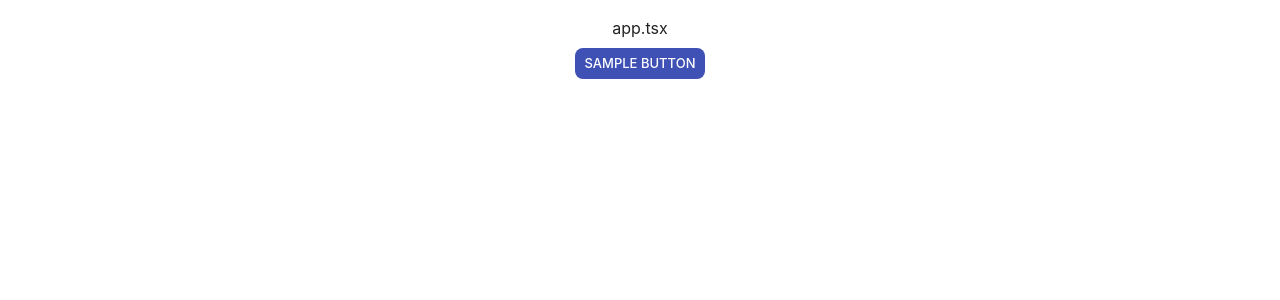
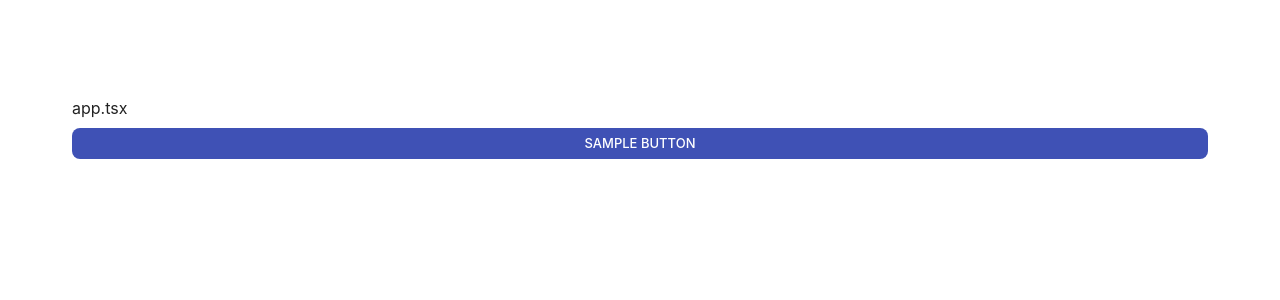
Before and after one commit to unfrl/usufruct, a React (Vite) app in the folder packages/web/: page / in a window 1280 px wide. Shown: the top 300 px of the page. Built offline with nearby package versions, Linux system fonts and the light colour scheme.

Commit message:
add content layout component

```diff
--- a/packages/web/src/app.tsx
+++ b/packages/web/src/app.tsx
@@ -1,5 +1,4 @@
 import {
-  Box,
   Button,
   CssBaseline,
   ThemeProvider,
@@ -8,6 +7,7 @@ import {
 } from '@mui/material';
 import { createTheme } from '@mui/material/styles';
 
+import { Content } from './components';
 import { getThemedComponents, getThemeOptions } from './config';
 
 export const App = () => {
@@ -19,14 +19,7 @@ export const App = () => {
   return (
     <ThemeProvider theme={theme}>
       <CssBaseline />
-      <Box
-        sx={{
-          padding: 2,
-          display: 'flex',
-          flexDirection: 'column',
-          alignItems: 'center',
-        }}
-      >
+      <Content>
         <Typography>app.tsx</Typography>
         <Button
           color="primary"
@@ -36,7 +29,7 @@ export const App = () => {
         >
           Sample Button
         </Button>
-      </Box>
+      </Content>
     </ThemeProvider>
   );
 };
--- /dev/null
+++ b/packages/web/src/components/index.ts
@@ -0,0 +1 @@
+export * from './layout';
--- /dev/null
+++ b/packages/web/src/components/layout/content.tsx
@@ -0,0 +1,38 @@
+import React from 'react';
+import { Container, styled } from '@mui/material';
+
+const ToolbarOffset = styled('div')(({ theme }) => ({
+  ...theme.mixins.toolbar,
+}));
+
+const StyledContent = styled('div')(({ theme }) => ({
+  display: 'flex',
+  flexDirection: 'column',
+  flexGrow: 1,
+  padding: theme.spacing(4),
+  [theme.breakpoints.down('md')]: {
+    padding: theme.spacing(3),
+  },
+  [theme.breakpoints.down('sm')]: {
+    padding: theme.spacing(1),
+    paddingTop: theme.spacing(2),
+  },
+  transition: theme.transitions.create(['margin', 'padding'], {
+    easing: theme.transitions.easing.sharp,
+    duration: theme.transitions.duration.leavingScreen,
+  }),
+}));
+
+export interface IContentProps {
+  children: any;
+  maxWidth?: 'xl' | 'lg' | 'md' | 'sm';
+}
+
+export const Content: React.FC<IContentProps> = (props) => {
+  return (
+    <Container maxWidth={props.maxWidth || 'lg'} style={{ padding: 0 }}>
+      <ToolbarOffset />
+      <StyledContent>{props.children}</StyledContent>
+    </Container>
+  );
+};
--- /dev/null
+++ b/packages/web/src/components/layout/index.ts
@@ -0,0 +1 @@
+export * from './content';
```
